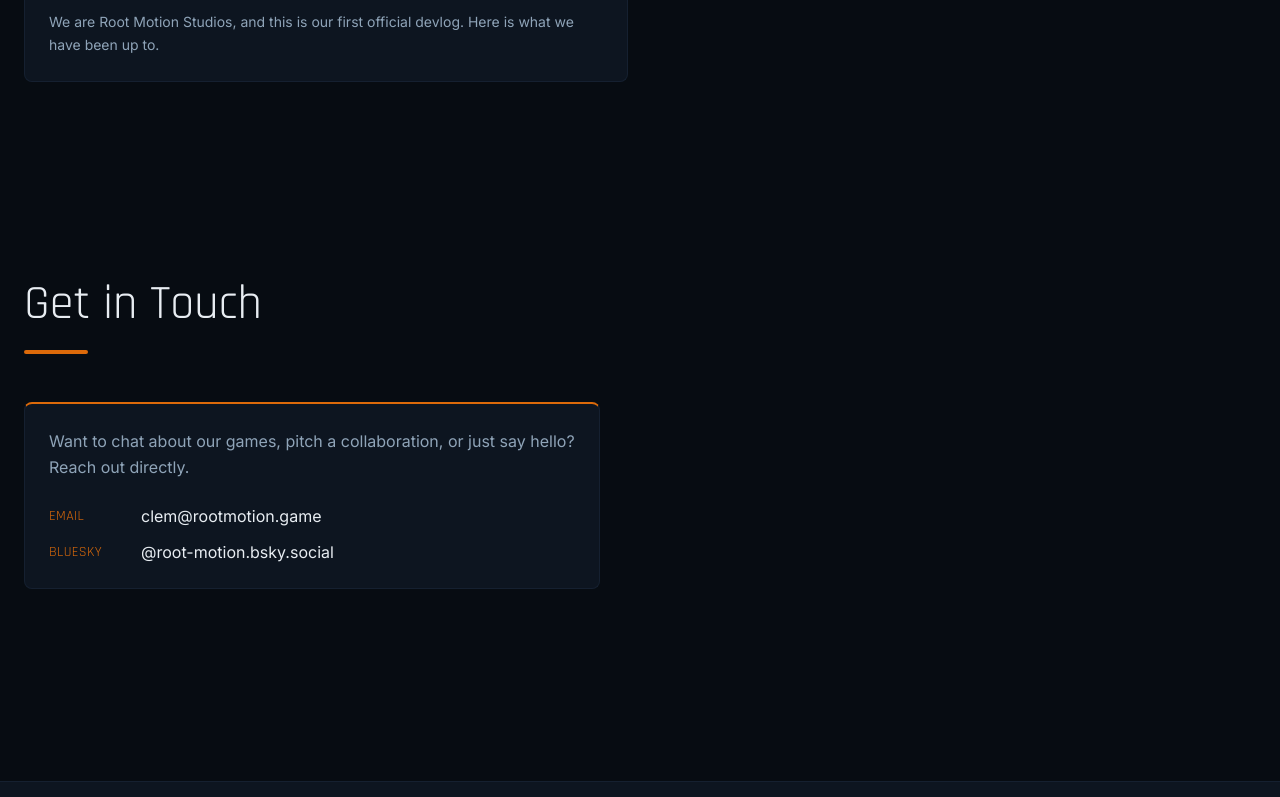
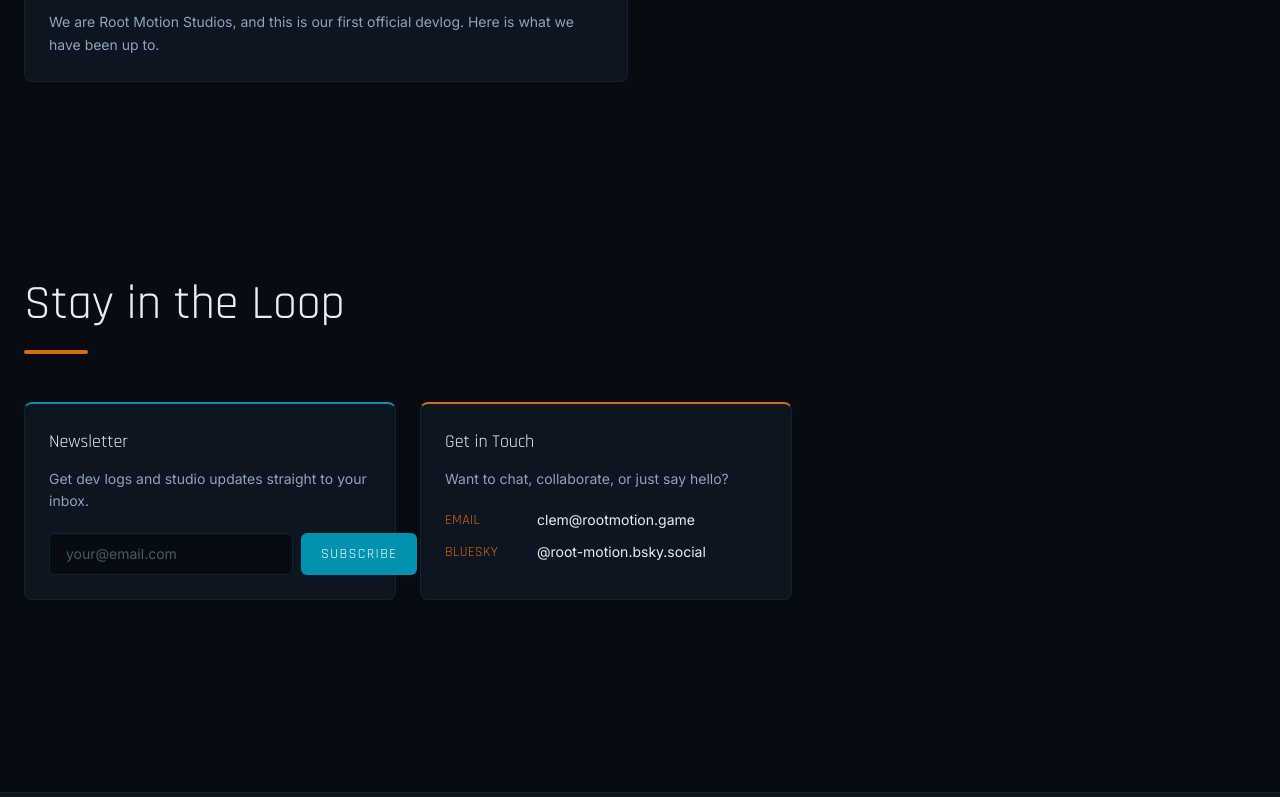
Before and after one commit to Moutrave/root-motion-studios, a Next.js app: page /news in a window 1280 px wide. Shown: the part 411-1208 px from the top of the page. Built offline with nearby package versions, Linux system fonts and the light colour scheme.

Commit message:
Replace dyson sphere image with Tokamak, non AI

```diff
--- /dev/null
+++ b/src/app/news/actions.ts
@@ -0,0 +1,30 @@
+'use server'
+
+export async function subscribe(formData: FormData) {
+  const email = formData.get('email') as string
+
+  if (!email || !email.includes('@')) {
+    return { error: 'Please enter a valid email address.' }
+  }
+
+  const res = await fetch('https://api.buttondown.com/v1/subscribers', {
+    method: 'POST',
+    headers: {
+      'Content-Type': 'application/json',
+      Authorization: `Token ${process.env.BUTTONDOWN_API_KEY}`,
+    },
+    body: JSON.stringify({ email_address: email }),
+  })
+
+  if (res.ok) {
+    return { success: true }
+  }
+
+  const data = await res.json()
+
+  if (res.status === 409 || JSON.stringify(data).includes('already')) {
+    return { error: 'You are already subscribed!' }
+  }
+
+  return { error: 'Something went wrong. Please try again.' }
+}
--- a/src/components/home/FeaturedGame.tsx
+++ b/src/components/home/FeaturedGame.tsx
@@ -18,7 +18,7 @@
             {/* Game cover */}
             <Link href="/games/suns-of-the-abyss" className="relative aspect-square rounded-full overflow-hidden border border-solar/200 group block">
               <Image
-                src="/images/SotA_DysonSphere_A.png"
+                src="/images/chinese-artificial-sun.jpg"
                 alt="Suns of the Abyss"
                 fill
                 className="object-cover object-center"
--- a/src/components/news/ContactSection.tsx
+++ b/src/components/news/ContactSection.tsx
@@ -1,19 +1,31 @@
 import { FadeInSection } from '@/components/ui/FadeInSection'
 import { SectionHeading } from '@/components/ui/SectionHeading'
 import { Card } from '@/components/ui/Card'
+import { SubscribeForm } from '@/components/news/SubscribeForm'
 
 export function ContactSection() {
   return (
     <section className="py-24 max-w-7xl mx-auto px-6">
       <FadeInSection>
-        <SectionHeading accent="solar">Get in Touch</SectionHeading>
+        <SectionHeading accent="solar">Stay in the Loop</SectionHeading>
       </FadeInSection>
 
+      <div className="grid grid-cols-1 md:grid-cols-2 gap-6 max-w-3xl">
         <FadeInSection delay={0.1}>
-        <Card accent="solar" className="max-w-xl">
-          <p className="text-ash-muted leading-relaxed mb-6">
-            Want to chat about our games, pitch a collaboration, or just say
-            hello? Reach out directly.
+          <Card accent="plasma" className="h-full">
+            <h3 className="font-display text-lg text-ash mb-3">Newsletter</h3>
+            <p className="text-ash-muted text-sm leading-relaxed mb-5">
+              Get dev logs and studio updates straight to your inbox.
+            </p>
+            <SubscribeForm />
+          </Card>
+        </FadeInSection>
+
+        <FadeInSection delay={0.2}>
+          <Card accent="solar" className="h-full">
+            <h3 className="font-display text-lg text-ash mb-3">Get in Touch</h3>
+            <p className="text-ash-muted text-sm leading-relaxed mb-5">
+              Want to chat, collaborate, or just say hello?
             </p>
 
             <div className="space-y-3">
@@ -23,7 +35,7 @@
                 </span>
                 <a
                   href="mailto:clem@rootmotion.game"
-                className="text-ash hover:text-plasma transition-colors"
+                  className="text-ash hover:text-plasma transition-colors text-sm"
                 >
                   clem@rootmotion.game
                 </a>
@@ -37,7 +49,7 @@
                   href="https://bsky.app/profile/root-motion.bsky.social"
                   target="_blank"
                   rel="noopener noreferrer"
-                className="text-ash hover:text-plasma transition-colors"
+                  className="text-ash hover:text-plasma transition-colors text-sm"
                 >
                   @root-motion.bsky.social
                 </a>
@@ -45,6 +57,7 @@
             </div>
           </Card>
         </FadeInSection>
+      </div>
     </section>
   )
 }
--- /dev/null
+++ b/src/components/news/SubscribeForm.tsx
@@ -0,0 +1,54 @@
+'use client'
+
+import { useState } from 'react'
+import { subscribe } from '@/app/news/actions'
+
+export function SubscribeForm() {
+  const [status, setStatus] = useState<'idle' | 'loading' | 'success' | 'error'>('idle')
+  const [message, setMessage] = useState('')
+
+  async function handleSubmit(e: React.FormEvent<HTMLFormElement>) {
+    e.preventDefault()
+    const form = e.currentTarget
+    setStatus('loading')
+
+    const formData = new FormData(form)
+    const result = await subscribe(formData)
+
+    if (result.success) {
+      setStatus('success')
+      setMessage('You are in! Check your inbox to confirm.')
+      form.reset()
+    } else {
+      setStatus('error')
+      setMessage(result.error ?? 'Something went wrong.')
+    }
+  }
+
+  return (
+    <form onSubmit={handleSubmit} className="flex flex-col gap-3">
+      <div className="flex gap-2">
+        <input
+          type="email"
+          name="email"
+          required
+          placeholder="your@email.com"
+          className="flex-1 bg-void border border-void-700 rounded-md px-4 py-2.5 text-ash text-sm placeholder:text-ash-muted/50 focus:outline-none focus:border-plasma/50 transition-colors"
+        />
+        <button
+          type="submit"
+          disabled={status === 'loading'}
+          className="bg-plasma text-white font-display text-sm tracking-widest uppercase px-5 py-2.5 rounded-md hover:bg-plasma-light transition-colors disabled:opacity-50 cursor-pointer"
+        >
+          {status === 'loading' ? '...' : 'Subscribe'}
+        </button>
+      </div>
+
+      {message && (
+        <p className={`text-xs ${status === 'success' ? 'text-neon' : 'text-solar'}`}>
+          {message}
+        </p>
+      )}
+    </form>
+  )
+}
```
Also changed, not shown: .claude/settings.local.json, public/images/chinese-artificial-sun.jpg (added). Lines whose indentation alone changed are shown as unchanged.
